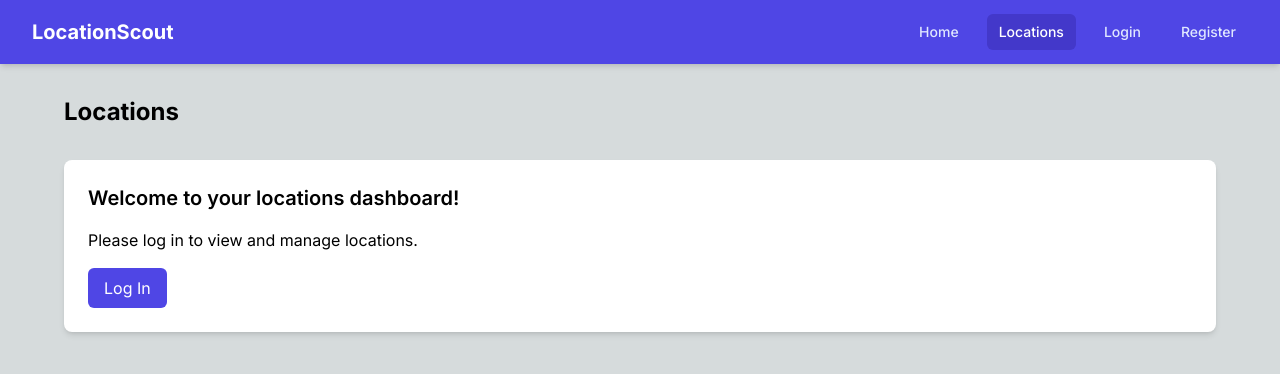
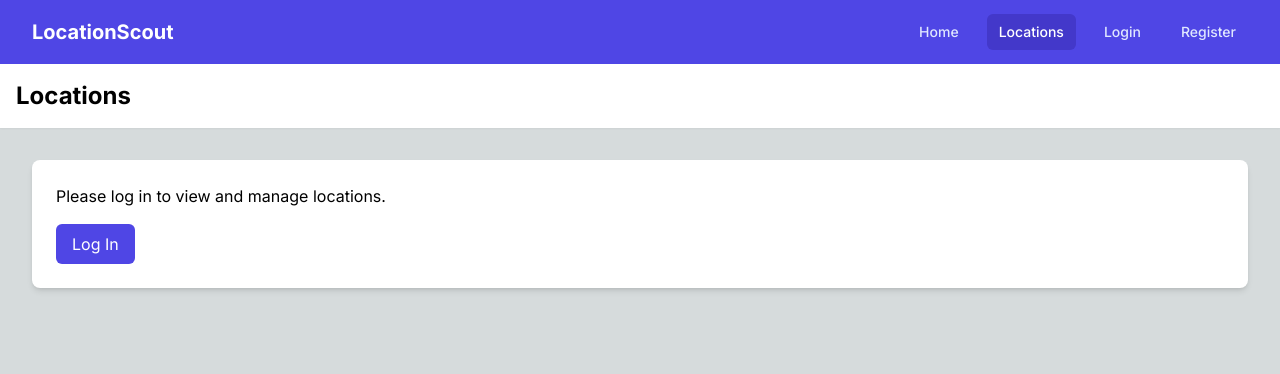
Before and after one commit to GerardShaughnessy/LocationScout, a Next.js app in the folder frontend/: page /locations in a window 1280 px wide. Shown: the top 374 px of the page. Built offline with nearby package versions, Linux system fonts and the light colour scheme; no server answers.

Commit message:
feat: integrate MapView component into locations page

```diff
--- a/frontend/app/locations/page.tsx
+++ b/frontend/app/locations/page.tsx
@@ -3,6 +3,13 @@
 import { useEffect, useState } from 'react';
 import Link from 'next/link';
 import { useAuth } from '../context/AuthContext';
+import dynamic from 'next/dynamic';
+
+// Import MapView component dynamically to avoid SSR issues
+const MapView = dynamic(
+  () => import('../components/map/MapView'),
+  { ssr: false }
+);
 
 export default function LocationsPage() {
   const { user, isLoading } = useAuth();
@@ -17,9 +24,9 @@ export default function LocationsPage() {
   }
 
   return (
-    <div className="p-8">
-      <div className="max-w-6xl mx-auto">
-        <div className="flex justify-between items-center mb-8">
+    <div>
+      <div className="p-4 bg-white shadow-sm">
+        <div className="max-w-7xl mx-auto flex justify-between items-center">
           <h1 className="text-2xl font-bold">Locations</h1>
           {user && (
             <Link
@@ -30,28 +37,14 @@ export default function LocationsPage() {
             </Link>
           )}
         </div>
+      </div>
 
-        <div className="bg-white p-6 rounded-lg shadow-md">
-          <h2 className="text-xl font-semibold mb-4">Welcome to your locations dashboard!</h2>
-
-          {user ? (
-            <div>
-              <p className="mb-4">You can add new locations or view your existing ones.</p>
-              <div className="grid grid-cols-1 md:grid-cols-2 gap-4 mt-6">
-                <div className="border p-4 rounded-md">
-                  <h3 className="font-bold">Sample Location</h3>
-                  <p>123 Main Street, Anytown</p>
-                  <Link
-                    href="/location-view/sample-id"
-                    className="mt-2 inline-block text-indigo-600"
-                  >
-                    View Details
-                  </Link>
-                </div>
-              </div>
-            </div>
-          ) : (
-            <div>
+      {user ? (
+        <MapView />
+      ) : (
+        <div className="p-8">
+          <div className="max-w-7xl mx-auto">
+            <div className="bg-white p-6 rounded-lg shadow-md">
               <p className="mb-4">Please log in to view and manage locations.</p>
               <Link
                 href="/login"
@@ -60,9 +53,9 @@ export default function LocationsPage() {
                 Log In
               </Link>
             </div>
-          )}
+          </div>
         </div>
-      </div>
+      )}
     </div>
   );
 }
```
